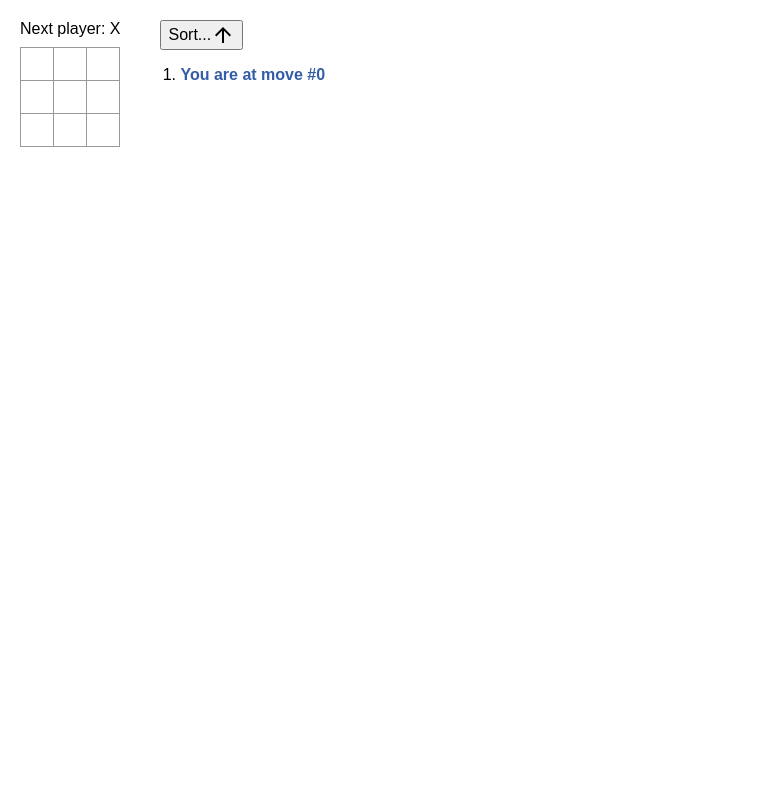
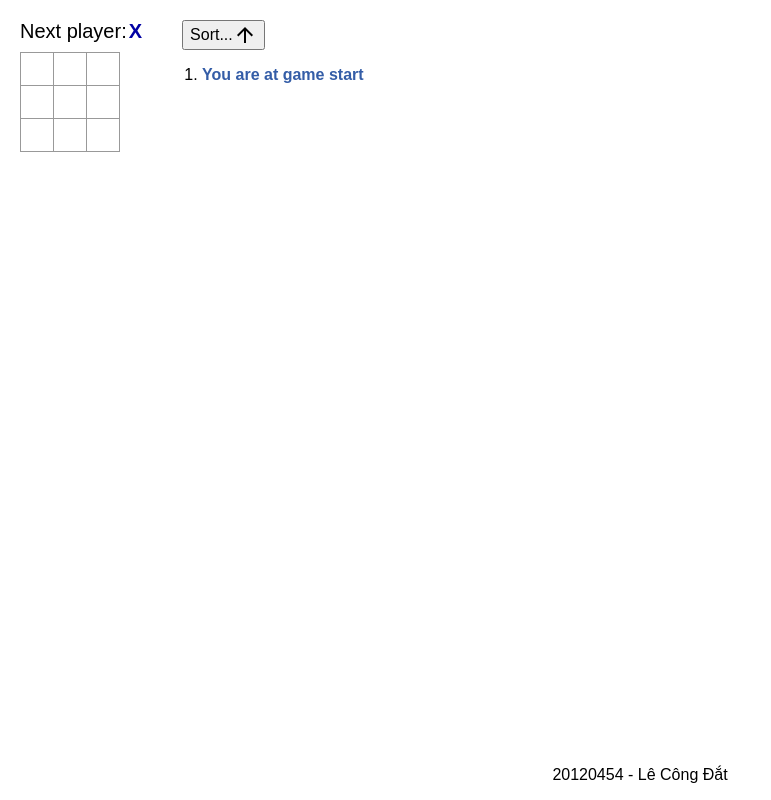
Before and after one commit to Dat-TG/React-Tutorial, a React (Create React App) app: page / in a window 1280 px wide. Shown: the whole page, without its empty margins (0-771 px from the left). Built offline with nearby package versions, Linux system fonts and the light colour scheme.

Commit message:
Display the location for each move in the format (row, col) in the move history list.

```diff
--- a/public/index.html
+++ b/public/index.html
@@ -6,8 +6,8 @@
     <meta name="viewport" content="width=device-width, initial-scale=1" />
     <meta name="theme-color" content="#000000" />
     <meta
-      name="description"
-      content="Web site created using create-react-app"
+      name="Tic-Tac-Toe"
+      content="Tic-Tac-Toe game using React. Student ID: 20120454. Student name: Lê Công Đắt"
     />
     <link rel="apple-touch-icon" href="%PUBLIC_URL%/logo192.png" />
     <!--
@@ -24,7 +24,7 @@
       work correctly both with client-side routing and a non-root public URL.
       Learn how to configure a non-root public URL by running `npm run build`.
     -->
-    <title>React App</title>
+    <title>Tic-Tac-Toe</title>
   </head>
   <body>
     <noscript>You need to enable JavaScript to run this app.</noscript>
--- a/src/App.js
+++ b/src/App.js
@@ -3,15 +3,15 @@ import { useState } from 'react';
 function Square({ value, onSquareClick, isWinnerCell }) {
   return (
     // highlight square that caused the win
-    <button className={"square " + (isWinnerCell ? " winner-cell" : "")} onClick={onSquareClick}>
+    <button className={"square " + (isWinnerCell ? " winner-cell" : "") + (value === 'X' ? " x-cell" : " o-cell")} onClick={onSquareClick}>
       {value}
     </button>
   );
 }
 
 function Board({ xIsNext, squares, onPlay }) {
+
   const result = calculateWinner(squares);
-
   function handleClick(i) {
     if (result.winner || squares[i]) {
       return;
@@ -22,16 +22,19 @@ function Board({ xIsNext, squares, onPlay }) {
     } else {
       nextSquares[i] = 'O';
     }
-    onPlay(nextSquares);
+    onPlay(nextSquares, i);
   }
 
 
   let status;
+  let character;
   if (result.winner) {
-    status = 'Winner: ' + result.winner;
+    status = 'Winner: ';
+    character = result.winner;
   } else {
     if (!result.isDraw) {
-      status = 'Next player: ' + (xIsNext ? 'X' : 'O');
+      status = 'Next player: ';
+      character = xIsNext ? 'X' : 'O';
     } else {
       // display a message about the result being a draw
       status = 'Draw';
@@ -50,21 +53,30 @@ function Board({ xIsNext, squares, onPlay }) {
 
   return (
     <>
-      <div className="status">{status}</div>
+      <div className="status">
+        <div>{status}</div>
+        <div className={character === 'X' ? 'x-cell' : 'o-cell'}>{character}</div>
+      </div>
       {board}
     </>
   );
 }
 
 export default function Game() {
-  const [history, setHistory] = useState([Array(9).fill(null)]);
+  const [history, setHistory] = useState([{
+    squares: Array(9).fill(null),
+    location: null
+  }]);
   const [currentMove, setCurrentMove] = useState(0);
   const xIsNext = currentMove % 2 === 0;
-  const currentSquares = history[currentMove];
+  const currentSquares = history[currentMove].squares;
   const [isAscendingSort, setIsAscendingSort] = useState(true);
 
-  function handlePlay(nextSquares) {
-    const nextHistory = [...history.slice(0, currentMove + 1), nextSquares];
+  function handlePlay(nextSquares, location) {
+    const nextHistory = [...history.slice(0, currentMove + 1), {
+      squares: nextSquares,
+      location: location
+    }];
     setHistory(nextHistory);
     setCurrentMove(nextHistory.length - 1);
   }
@@ -73,17 +85,20 @@ export default function Game() {
     setCurrentMove(nextMove);
   }
 
-  const moves = history.map((squares, move) => {
+  const moves = history.map((history, move) => {
     let description;
+    // Display the location for each move in the format (row, col) in the move history list.
+    const y = history.location % 3 + 1;
+    const x = Math.ceil((history.location + 1) / 3);
     if (move > 0) {
-      description = 'Go to move #' + move;
+      description = 'Go to move #' + move + ' (' + x + ', ' + y + ')';
     } else {
       description = 'Go to game start';
     }
     return (
       <li key={move}>
         { /*For the current move only, show “You are at move #…” instead of a button.*/}
-        {move !== currentMove ? <button className='history-point' onClick={() => jumpTo(move)}>{description}</button> : <div className='history-point current-point'>You are at move #{currentMove}</div>}
+        {move !== currentMove ? <button className='history-point' onClick={() => jumpTo(move)}>{description}</button> : <div className='history-point current-point'>{currentMove > 0 ? `You are at move #${currentMove} (${x}, ${y})` : 'You are at game start'} </div>}
       </li>
     );
   });
@@ -91,6 +106,7 @@ export default function Game() {
   if (!isAscendingSort) moves.reverse();
 
   return (
+    <>
       <div className="game">
         <div className="game-board">
           <Board xIsNext={xIsNext} squares={currentSquares} onPlay={handlePlay} />
@@ -108,6 +124,10 @@ export default function Game() {
           <ol>{moves}</ol>
         </div>
       </div>
+      <div className='footer'>
+        <p>20120454 - Lê Công Đắt</p>
+      </div>
+    </>
   );
 }
 
--- a/src/style.css
+++ b/src/style.css
@@ -79,6 +79,9 @@ body {
 
 .status {
   margin-bottom: 10px;
+  display: flex;
+  gap: 2px;
+  font-size: 20px;
 }
 
 .game {
@@ -109,5 +112,32 @@ body {
 }
 
 .winner-cell {
-  background: yellow;
+  color: white !important;
 }
+
+.winner-cell.x-cell{
+  background: #0000A3;
+}
+
+.winner-cell.o-cell {
+  background: #D10000;
+}
+
+.x-cell {
+  color: #0000A3;
+  font-weight: bold;
+}
+
+.o-cell {
+  color: #D10000;
+  font-weight: bold;
+}
+
+.footer {
+  position: fixed;
+  left: 0;
+  bottom: 0;
+  width: 100%;
+  color: black;
+  text-align: center;
+}
```
Lines whose indentation alone changed are shown as unchanged.
